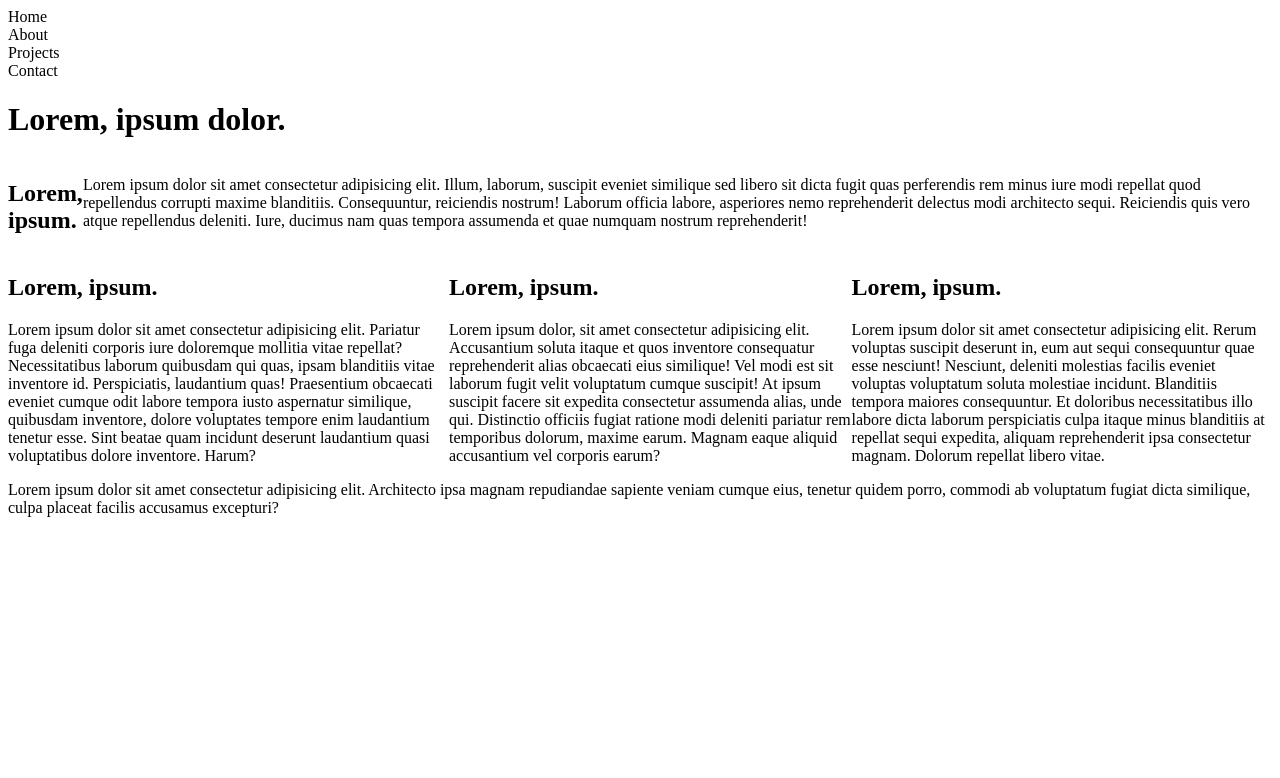
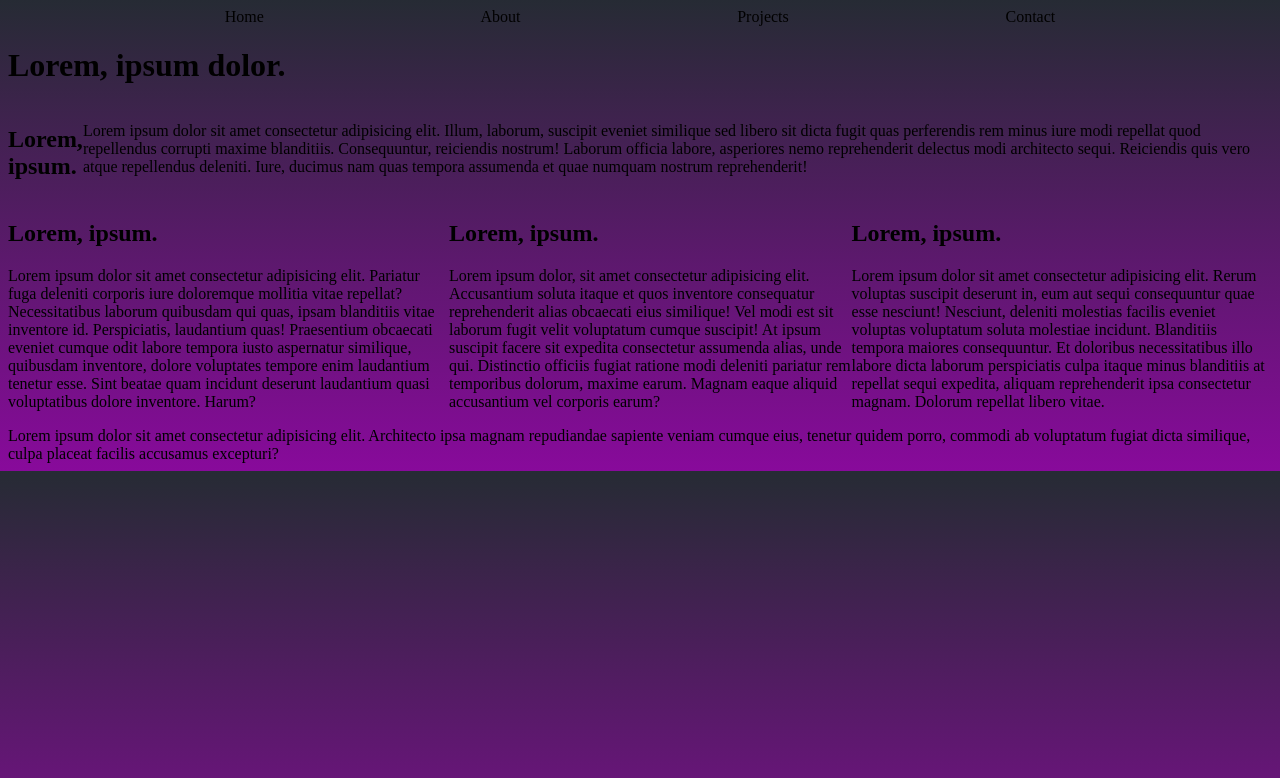
Before and after one commit to EnduringTimes/port, a plain HTML site: page index.html in a window 1280 px wide. Drawn offline with Linux system fonts and the light colour scheme; files that its build step writes are made by us from their sources.

Commit message:
added color and some styling

```diff
--- a/assets/style.css
+++ b/assets/style.css
@@ -1,9 +1,15 @@
+body{
+    background: linear-gradient( rgb(38, 43, 52), rgb(136, 10, 155));
+}
+
 .header{
 
 }
 
 .nav{
     list-style-type: none;
+    display: flex;
+    justify-content: space-evenly;
 }
 
 h1{
--- a/index.html
+++ b/index.html
@@ -5,7 +5,7 @@
     <meta name="viewport" content="width=, initial-scale=1.0">
     <title>Menes' Portfolio</title>
     <link rel="shortcut icon" href="favicon.ico" type="image/x-icon">
-    <link rel="stylesheet" href="style.css">
+    <link rel="stylesheet" href="assets/style.css">
 </head>
 <body>
     <header class="header">
```
